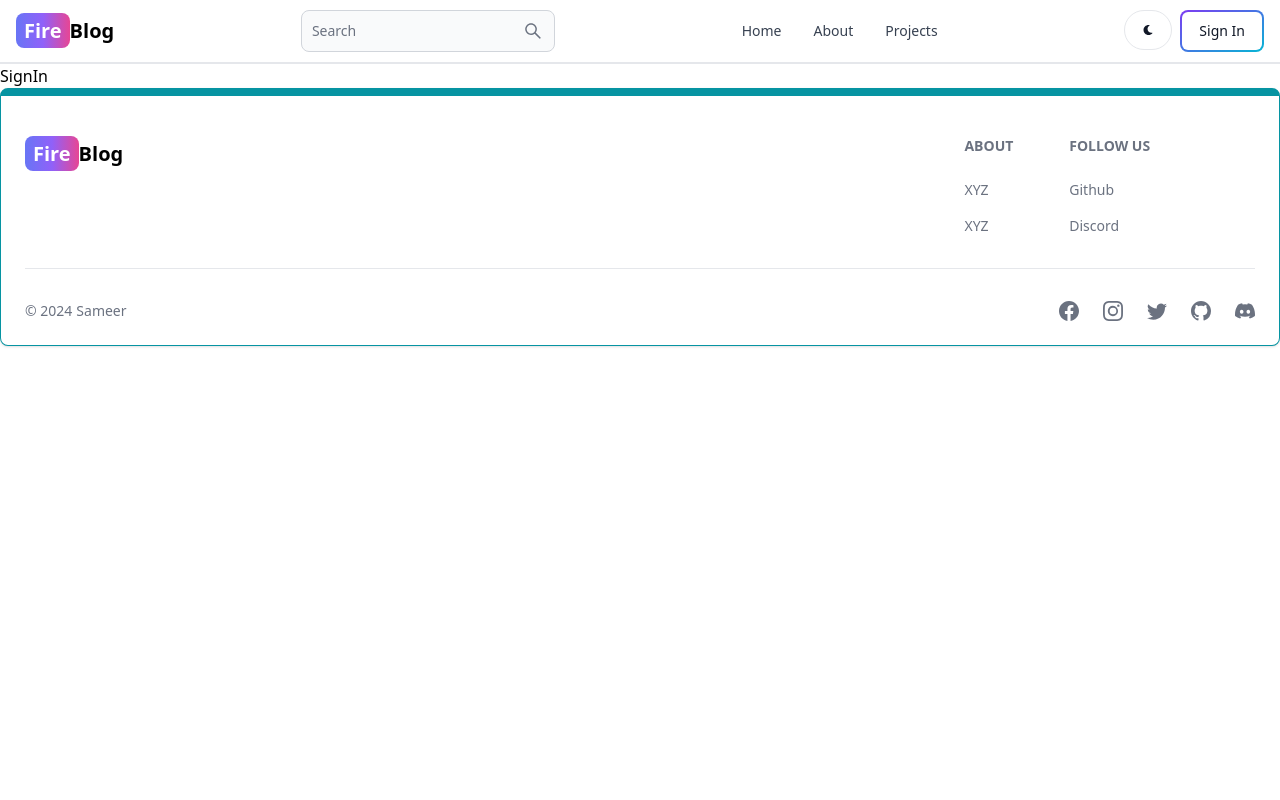
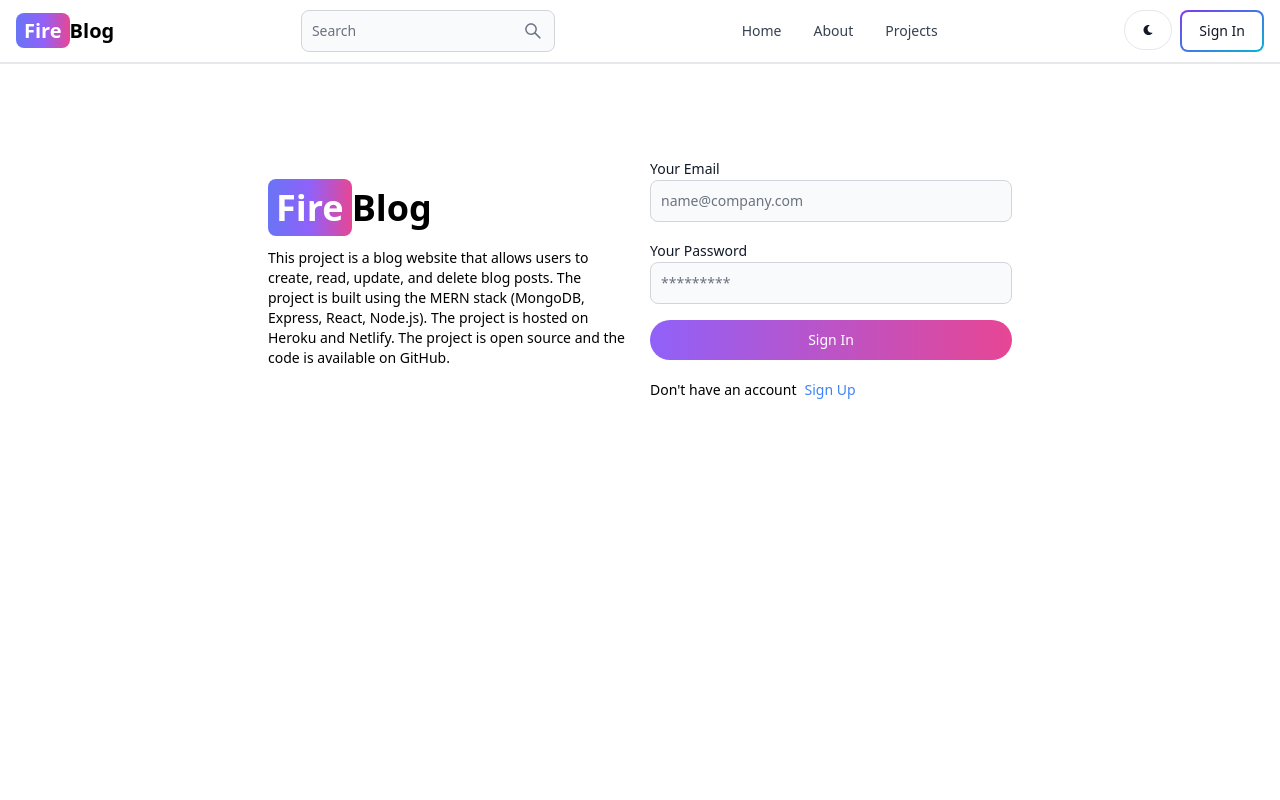
Before and after one commit to SAMEER563/InformMe, a React (Vite) app in the folder client/: page /sign-in in a window 1280 px wide. Shown: the top 800 px of the page. Built offline with nearby package versions, Linux system fonts and the light colour scheme.

Commit message:
create signin page funtionality

```diff
--- a/client/src/pages/SignIn.jsx
+++ b/client/src/pages/SignIn.jsx
@@ -1,7 +1,108 @@
+import { Alert, Button, Label, Spinner, TextInput } from "flowbite-react";
+import { useState } from "react";
+import { Link, useNavigate } from "react-router-dom";
 
 
 export default function SignIn() {
+  const [formData, setFormData] = useState({});
+  const navigate = useNavigate();
+  const [errorMessage, setErrorMessage] = useState(null);
+  const [loading, setLoading] = useState(false);
+  const handleChange = (e) => {
+    setFormData({ ...formData, [e.target.id]: e.target.value.trim()});
+  };
+
+  const handleSubmit = async (e) => {
+    e.preventDefault();
+    if ( !formData.email || !formData.password) {
+     return setErrorMessage('Please fill in all fields');
+
+    }
+    try {
+      setLoading(true);
+      setErrorMessage(null);
+      const res = await fetch('/api/auth/signin', {
+        method: 'POST',
+        headers: {
+          'Content-Type': 'application/json',
+        },
+        body: JSON.stringify(formData),
+      });
+      const data = await res.json();
+      if (data.success === false) {
+        return setErrorMessage(data.message);
+      }
+      setLoading(false);
+      if (res.ok) {
+        navigate('/');
+      }
+    } catch (error) {
+      setErrorMessage(error.message);
+      setLoading(false);
+    }
+  };
+
+
+
   return (
-    <div>SignIn</div>
+    <div className="min-h-screen mt-20">
+      <div className="flex p-3 max-w-3xl mx-auto flex-col md:flex-row md:items-center gap-5" >
+
+        {/* left */}
+        <div className="flex-1">
+        <Link to="/" className="font-bold dark:text-white text-4xl">
+        <span className="px-2 py-1 bg-gradient-to-r from-indigo-500 via-purple-500 to-pink-500 rounded-lg text-white">Fire</span>
+       Blog
+       </Link>
+       <p className="text-sm mt-5">
+        This project is a blog website that allows users to create, read, update, and delete blog posts. The project is built using the MERN stack (MongoDB, Express, React, Node.js). The project is hosted on Heroku and Netlify. The project is open source and the code is available on GitHub.
+       </p>
+        </div>
+
+        {/* right */}
+        <div className="flex-1">
+          <form className="flex flex-col gap-4" onSubmit={handleSubmit}>
+
+            <div>
+              <Label value="Your Email" />
+              <TextInput type="email" placeholder="name@company.com"
+              id="email" onChange={handleChange}
+              />
+            </div>
+            <div>
+              <Label value="Your Password" />
+              <TextInput type="password" placeholder="*********"
+              id="password" onChange={handleChange}
+              />
+            </div>
+            <Button gradientDuoTone="purpleToPink" type="submit" pill disabled={loading}>
+              {
+                loading ? (
+                  <>
+                  <Spinner size='sm' />
+                  <span className="pl-3">Loading...</span>
+                  </>
+                 ) : (
+                  'Sign In'
+              )}
+            </Button>
+          </form>
+          <div className="flex gap-2 text-sm mt-5
+          ">
+            <span>Don&apos;t have an account</span>
+            <Link to="/sign-up" className="text-blue-500">
+                Sign Up
+              </Link>
+          </div>
+          {
+            errorMessage && (
+              <Alert className="mt-5" color='failure'>
+                {errorMessage}
+              </Alert>
+            )
+          }
+        </div>
+      </div>
+    </div>
   )
 }
```
